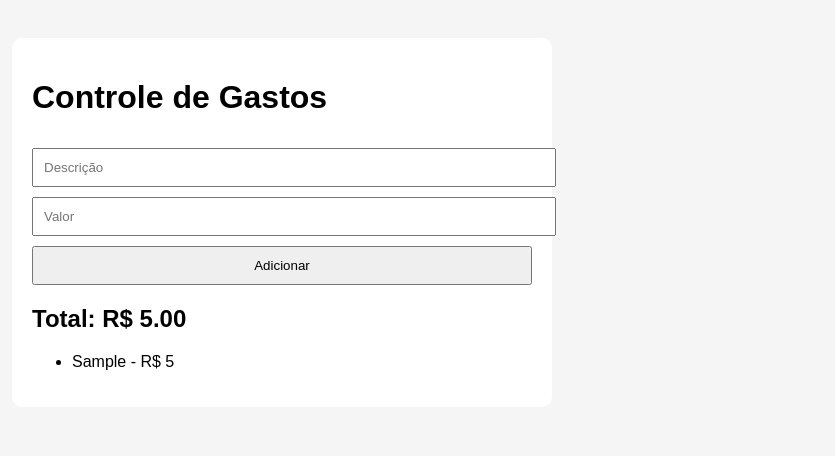
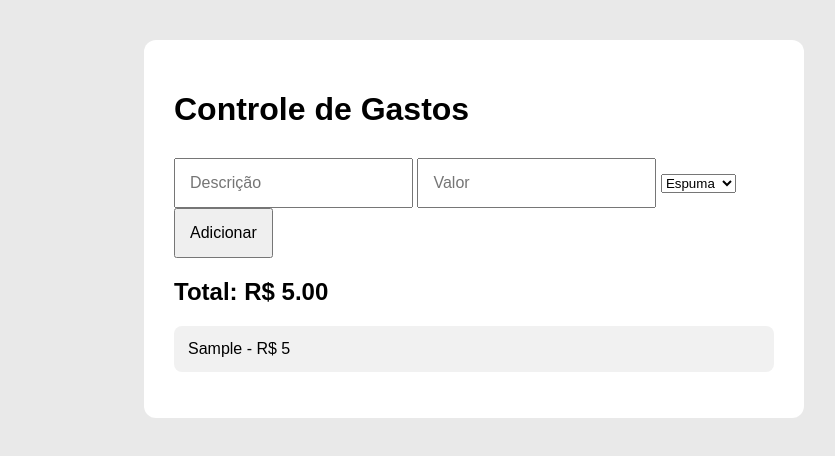
Before and after one commit to Silas124/controle-de-gastos-, an Electron app: page index.html in a window 1000 px wide. Both pictures are taken after typing "Sample", "5" into the empty fields and a click on the button "Adicionar". Shown: the whole page, without its empty margins (26-861 px from the left). Drawn offline with Linux system fonts and the light colour scheme.

Commit message:
Atualização do sistema de gastos

```diff
--- a/index.html
+++ b/index.html
@@ -24,6 +24,15 @@
       id="valor"
       placeholder="Valor"
     >
+<select id="categoria">
+  <option value="espuma">Espuma</option>
+  <option value="gasolina">Gasolina</option>
+  <option value="flocos">Flocos</option>
+  <option value="tecido">Tecido</option>
+  <option value="cola">Cola</option>
+  <option value="linha">Linha</option>
+  <option value="Outros">Outros</option>
+</select>
 
     <button onclick="adicionarGasto()">
       Adicionar
--- a/renderer.js
+++ b/renderer.js
@@ -8,6 +8,8 @@ function adicionarGasto(){
     const valor = Number(
         document.getElementById('valor').value
     )
+    const categoria =
+        document.getElementById("categoria").value
 
     if(!descricao || !valor){
         return
--- a/renderer.jsnotepad renderer.jsnotepad renderer.jsnotepad renderer.jsnnnnnnnnnnnnnnnotepad renderer.js
+++ b/renderer.jsnotepad renderer.jsnotepad renderer.jsnotepad renderer.jsnnnnnnnnnnnnnnnotepad renderer.js
@@ -7,6 +7,7 @@ function adicionarGasto(){
     const valor = Number(
         document.getElementById('valor').value
     )
+    const categoria = document.getElementById('categoria').value
 
     if(!descricao || !valor){
         return
@@ -17,7 +18,7 @@ function adicionarGasto(){
     const item = document.createElement('li')
 
     item.textContent =
-        `${descricao} - R$ ${valor}`
+`${descricao} | ${categoria} | R$ ${valor}`
 
     lista.appendChild(item)
 
--- a/style.css
+++ b/style.css
@@ -1,29 +1,51 @@
-body{
-    font-family: Arial;
-    background: #f5f5f5;
-    padding: 30px;
+body {
+  font-family: Arial, sans-serif;
+  background: #e9e9e9;
+  display: flex;
+  justify-content: center;
+  margin-top: 40px;
 }
 
-.container{
-    background: white;
-    padding: 20px;
-    border-radius: 10px;
-    width: 500px;
+.container {
+  background: white;
+  padding: 30px;
+  width: 600px;
+  border-radius: 12px;
 }
 
-input{
-    width: 100%;
-    padding: 10px;
-    margin-top: 10px;
+h1 {
+  margin-bottom: 30px;
 }
 
-button{
-    margin-top: 10px;
-    padding: 10px;
-    width: 100%;
-    cursor: pointer;
+form {
+  display: flex;
+  flex-direction: column;
+  gap: 15px;
 }
 
-li{
-    margin-top: 10px;
+input,
+button {
+  padding: 14px;
+  font-size: 16px;
 }
+
+button {
+  cursor: pointer;
+}
+
+ul {
+  list-style: none;
+  padding: 0;
+  margin-top: 20px;
+}
+
+li {
+  background: #f1f1f1;
+  padding: 14px;
+  margin-bottom: 10px;
+  border-radius: 8px;
+
+  display: flex;
+  justify-content: space-between;
+  align-items: center;
+}
```
